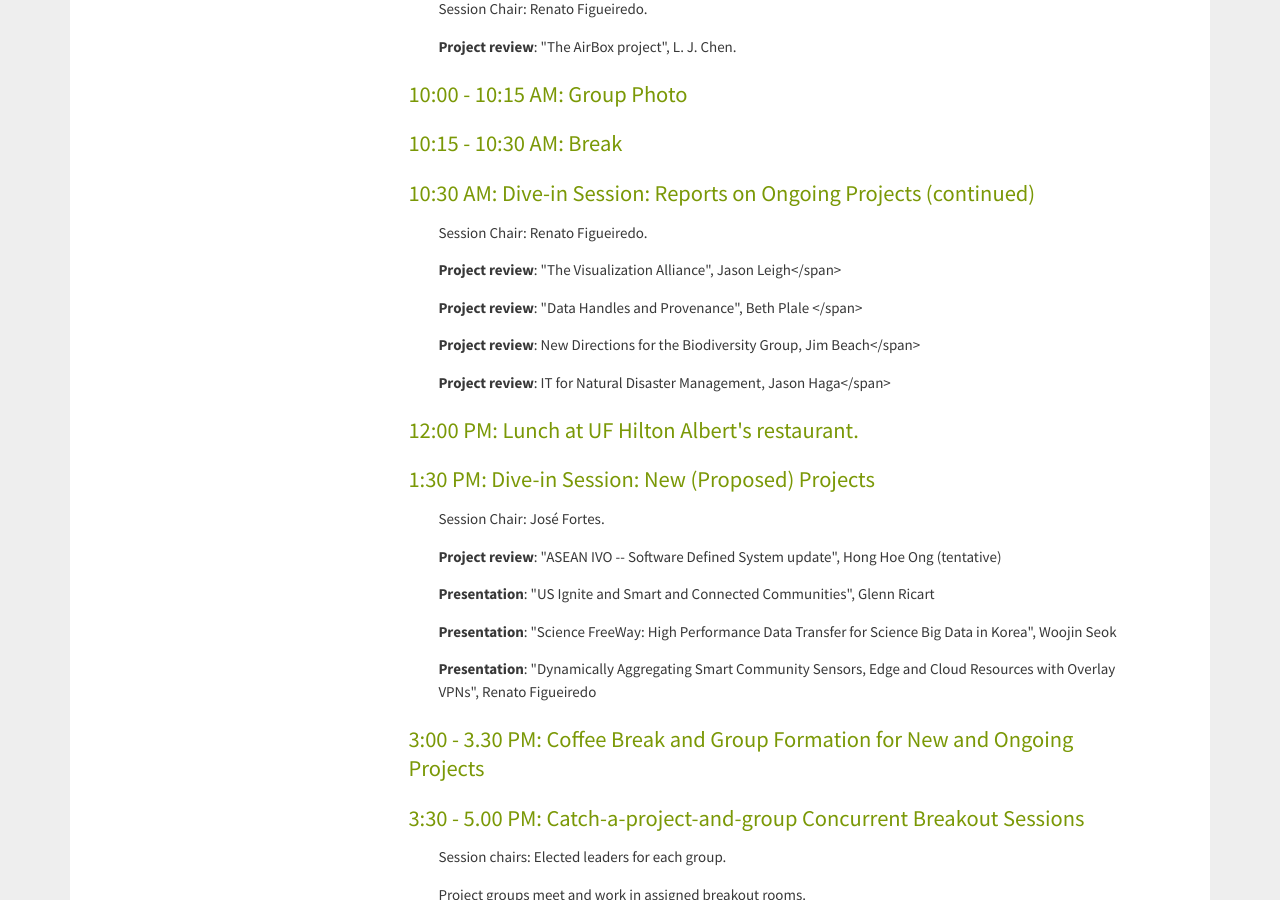
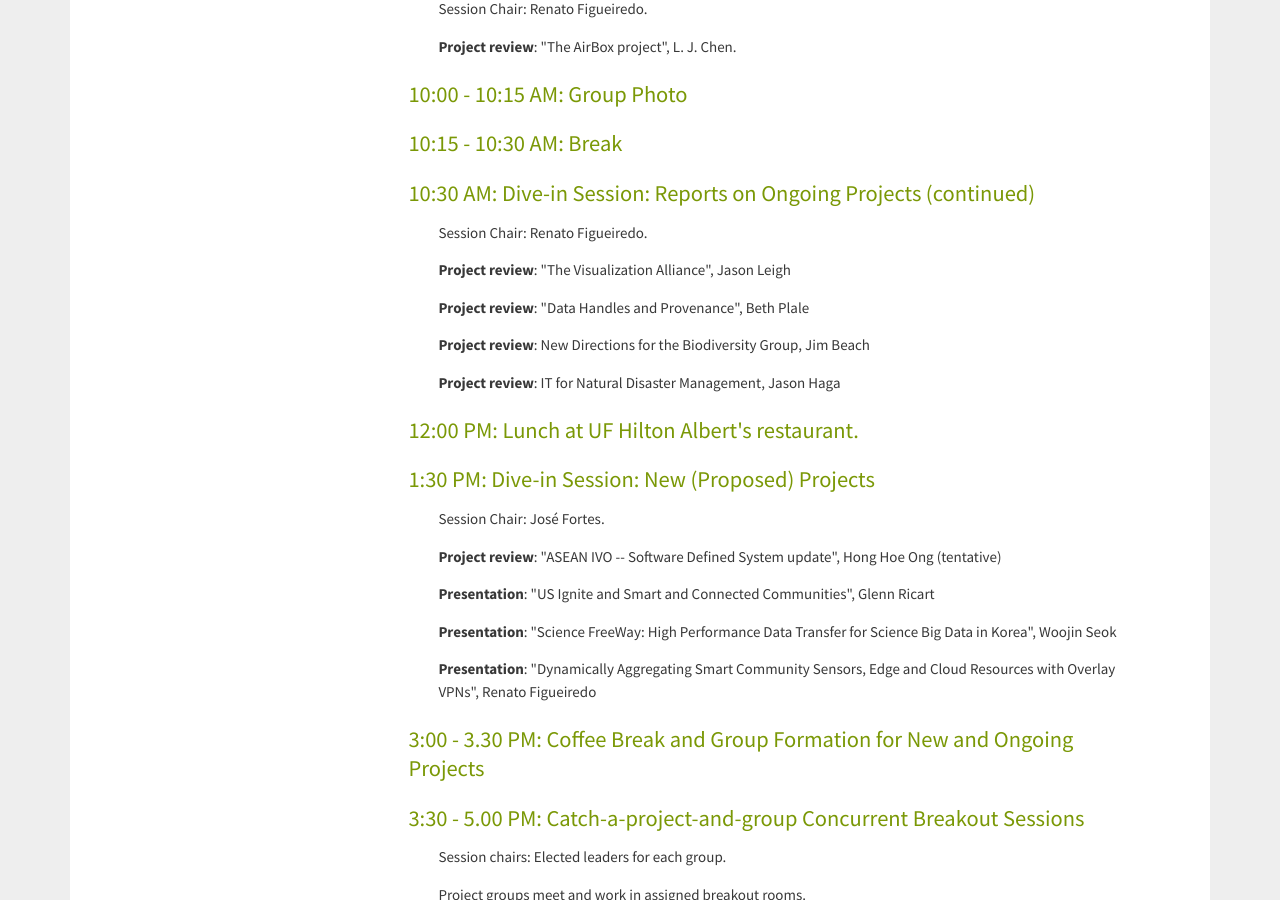
Before and after one commit to hmchou56/centra8, a Jekyll site: the page built from centra2/program.md, in a window 1280 px wide and 900 px high, scrolled down 1083 px. Built offline with Jekyll 4.4.1, drawn with Linux system fonts in a browser that asks for light colours; nearby versions of some CDN libraries; some of the changed lines change nothing that is shown.

Commit message:
remove unneeded span tags

```diff
--- a/centra2/program.md
+++ b/centra2/program.md
@@ -47,10 +47,10 @@ Travel Day
 <h3>10:30 AM: Dive-in Session: Reports on Ongoing Projects (continued)</h3>
 <p>Session Chair: Renato Figueiredo.</p>
 
-<p><strong>Project review</strong>: "The Visualization Alliance", Jason Leigh</span></p>
-<p><strong>Project review</strong>: "Data Handles and Provenance", Beth Plale </span></p>
-<p><strong>Project review</strong>: New Directions for the Biodiversity Group, Jim Beach</span></p>
-<p><strong>Project review</strong>: IT for Natural Disaster Management, Jason Haga</span></p>
+<p><strong>Project review</strong>: "The Visualization Alliance", Jason Leigh</p>
+<p><strong>Project review</strong>: "Data Handles and Provenance", Beth Plale</p>
+<p><strong>Project review</strong>: New Directions for the Biodiversity Group, Jim Beach</p>
+<p><strong>Project review</strong>: IT for Natural Disaster Management, Jason Haga</p>
 
 <h3>12:00 PM: Lunch at UF Hilton Albert's restaurant.</h3>
 
```
